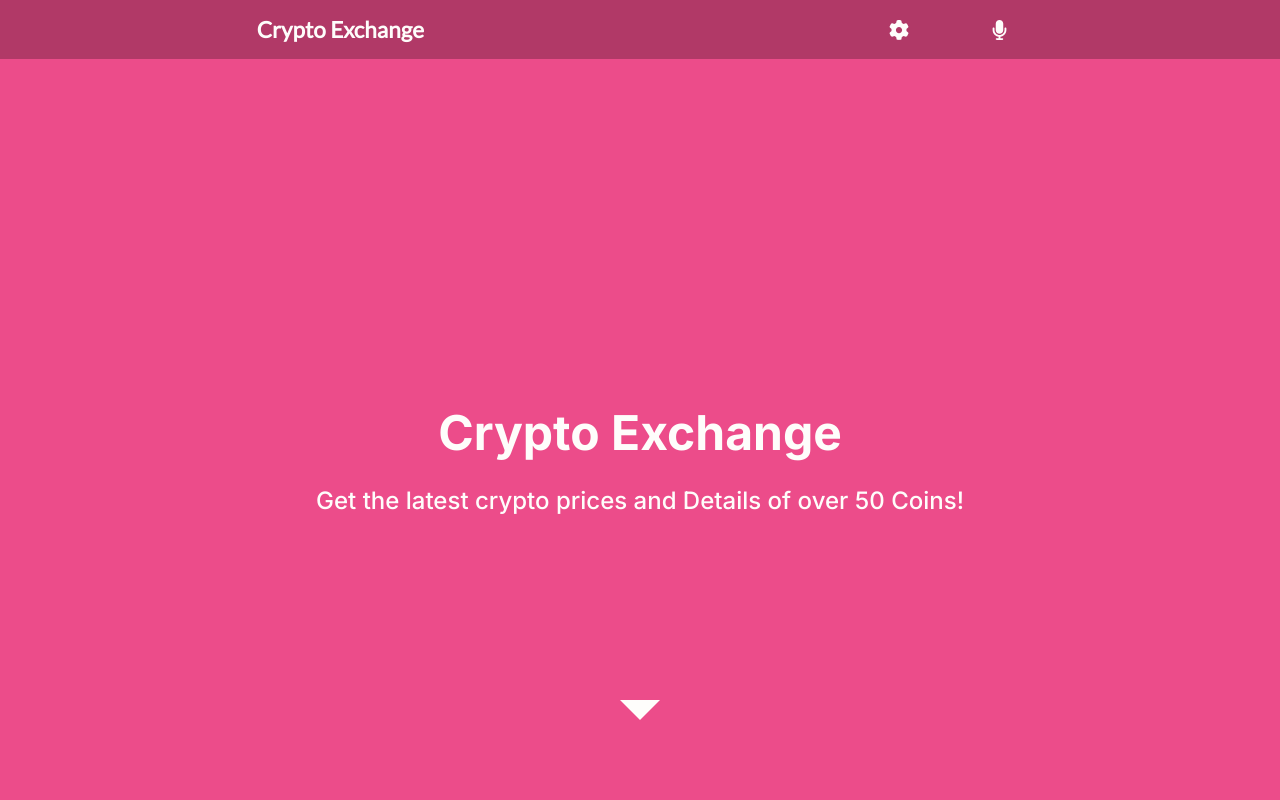
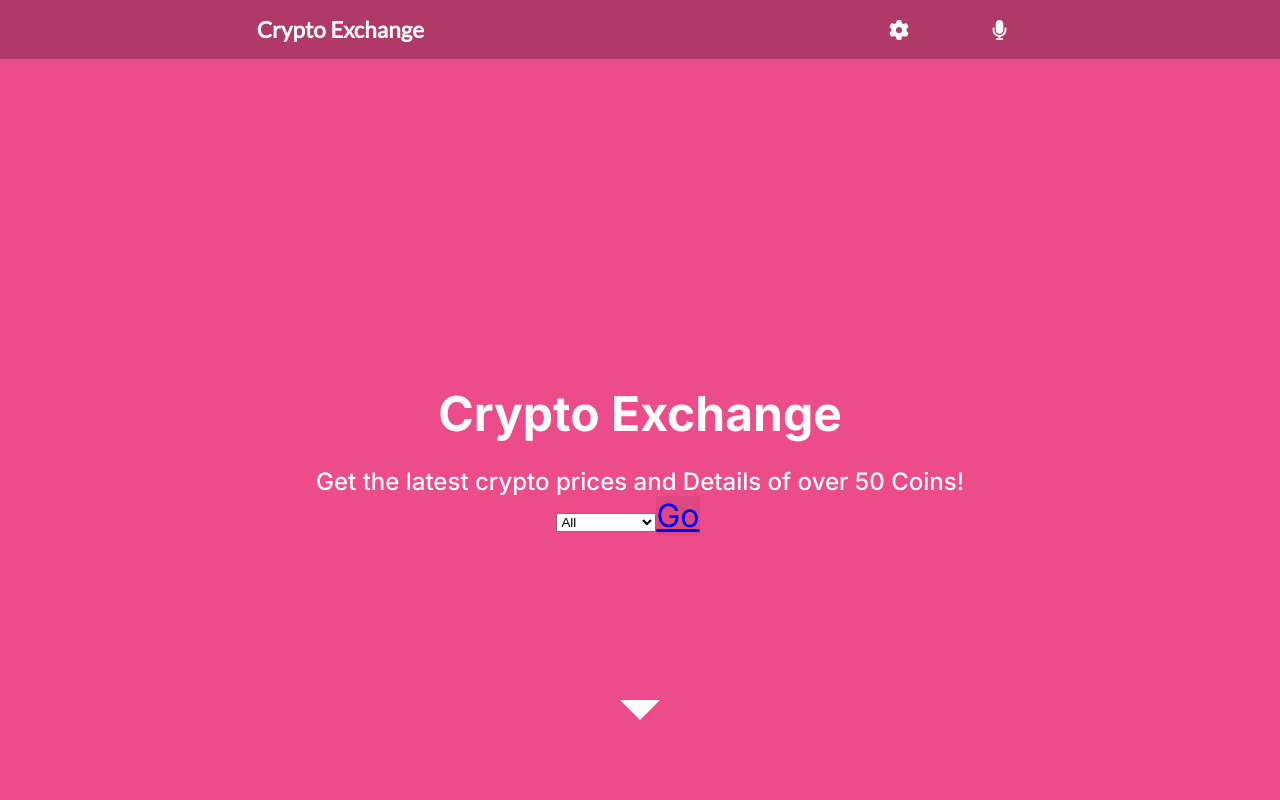
Before and after one commit to shuja-shah/crypto-xe, a React (Create React App) app: page / in a window 1280 px wide. Shown: the top 800 px of the page. Built offline with nearby package versions, Linux system fonts and the light colour scheme; no server answers.

Commit message:
Add Category Reducer

```diff
--- a/src/Compononenets/Home.js
+++ b/src/Compononenets/Home.js
@@ -24,6 +24,15 @@ const Home = () => {
       <section className="Intro">
         <h1>Crypto Exchange</h1>
         <p>Get the latest crypto prices and Details of over 50 Coins!</p>
+        <form className="form">
+          <select name="category" id="category">
+            <option value="all">All</option>
+            <option value="topTenCoins">Top 10 Coins</option>
+            <option value="RisingStars">Rising Stars</option>
+            <option value="finalTopGainer">Top Gainers</option>
+          </select>
+          <a className="lesGo btn" href="coins">Go</a>
+        </form>
       </section>
       <h2 className="title">Most Popular Coins</h2>
       <section className="MostPopular coinCatogory">
```
Also changed, not shown: src/Redux/form/form.js (added, +24 -0 lines).
